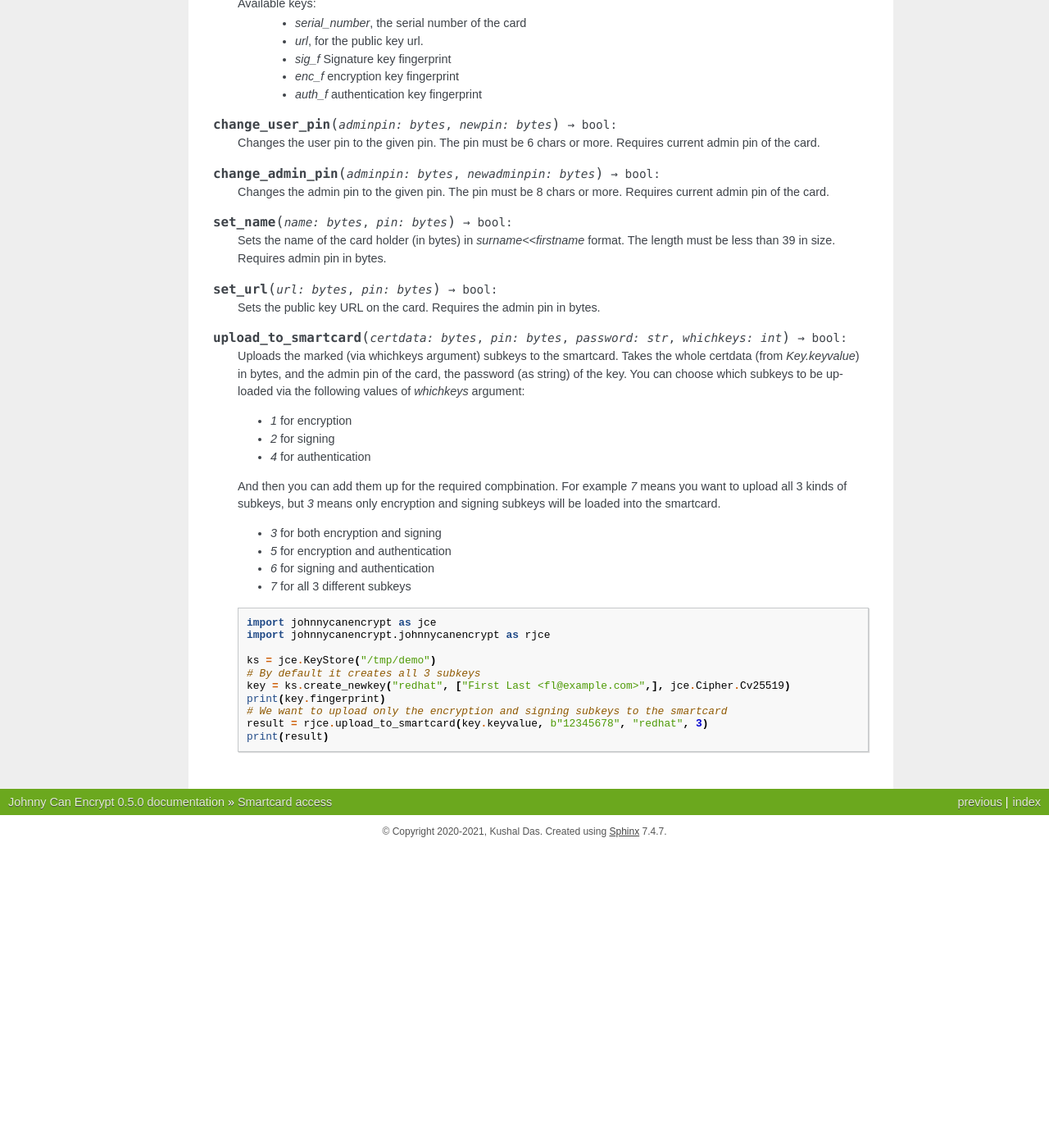
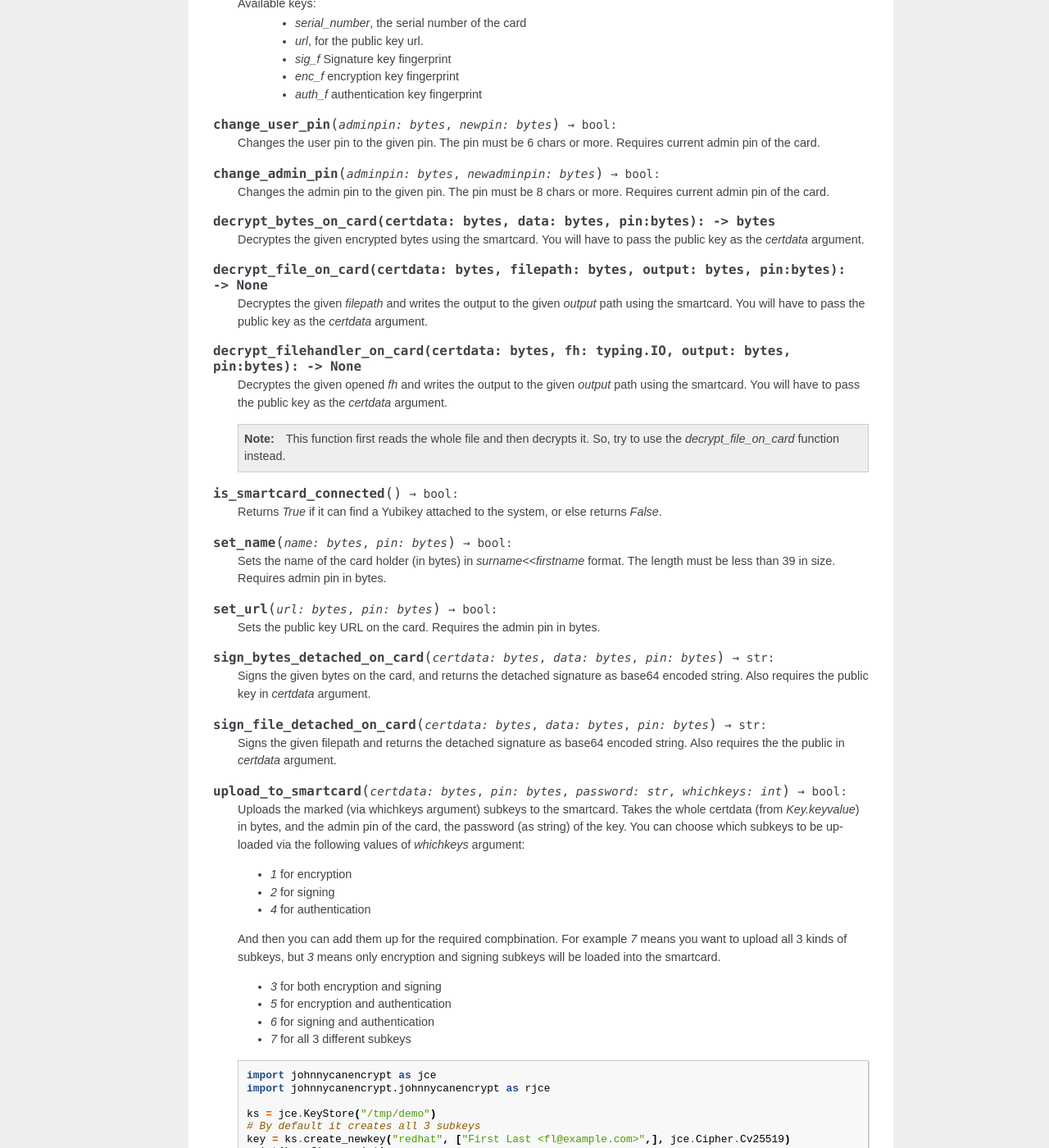
Before and after one commit to kushaldas/johnnycanencrypt, a Sphinx documentation site: the page built from docs/smartcard.rst, in a window 1280 px wide and 1400 px high, scrolled down 564 px. Shown: the whole window at 82% size. Built offline with Sphinx 7.4.7, drawn with Linux system fonts in a browser that asks for light colours; before the commit the page ends 1598 px from its top, so only the background shows below that; some of the changed text lies outside the part shown.

Commit message:
Fixes documentation for smartcards

```diff
--- a/docs/smartcard.rst
+++ b/docs/smartcard.rst
@@ -44,6 +44,26 @@ Smartcard API
 
         Changes the admin pin to the given pin. The pin must be 8 chars or more. Requires current admin pin of the card.
 
+.. function:: decrypt_bytes_on_card(certdata: bytes, data: bytes, pin:bytes): -> bytes
+
+        Decryptes the given encrypted bytes using the smartcard. You will have to pass
+        the public key as the *certdata* argument.
+
+.. function:: decrypt_file_on_card(certdata: bytes, filepath: bytes, output: bytes, pin:bytes): -> None
+
+        Decryptes the given *filepath* and writes the output to the given *output* path using the smartcard. You will have to pass
+        the public key as the *certdata* argument.
+
+.. function:: decrypt_filehandler_on_card(certdata: bytes, fh: typing.IO, output: bytes, pin:bytes): -> None
+
+        Decryptes the given opened *fh* and writes the output to the given *output* path using the smartcard. You will have to pass
+        the public key as the *certdata* argument.
+
+        .. note:: This function first reads the whole file and then decrypts it. So, try to use the `decrypt_file_on_card` function instead.
+
+.. function:: is_smartcard_connected() -> bool:
+
+        Returns `True` if it can find a Yubikey attached to the system, or else returns `False`.
 
 .. function:: set_name(name: bytes, pin: bytes) -> bool:
 
@@ -53,6 +73,13 @@ Smartcard API
 
         Sets the public key URL on the card. Requires the admin pin in bytes.
 
+.. function:: sign_bytes_detached_on_card(certdata: bytes, data: bytes, pin: bytes) -> str:
+
+        Signs the given bytes on the card, and returns the detached signature as base64 encoded string. Also requires the public key in `certdata` argument.
+
+.. function:: sign_file_detached_on_card(certdata: bytes, data: bytes, pin: bytes) -> str:
+
+        Signs the given filepath and returns the detached signature as base64 encoded string. Also requires the the public in `certdata` argument.
 
 .. function:: upload_to_smartcard(certdata: bytes, pin: bytes, password: str, whichkeys: int) -> bool:
 
```
Also changed, not shown: docs/rustimplementation.rst (+0 -11 lines).
